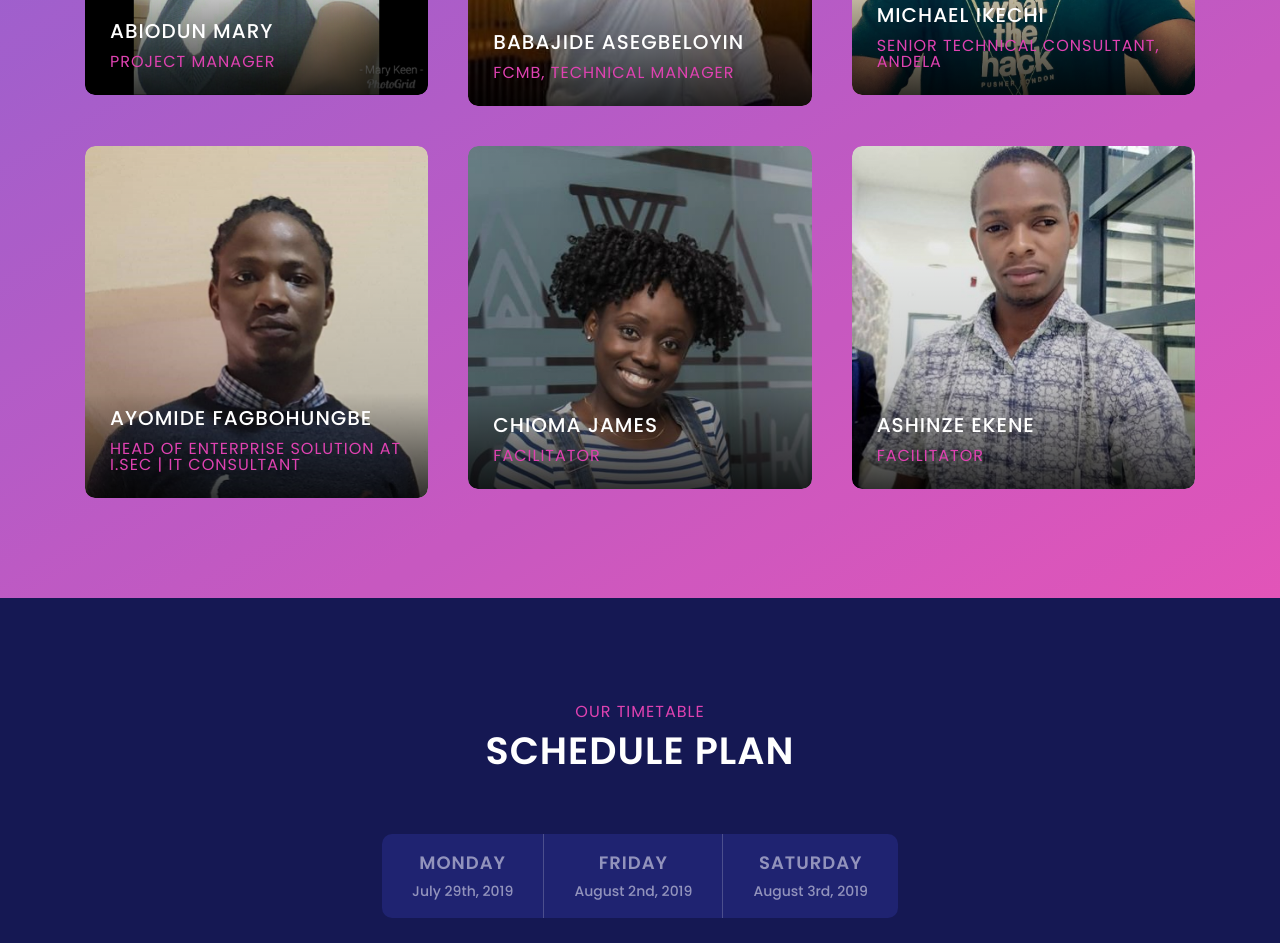
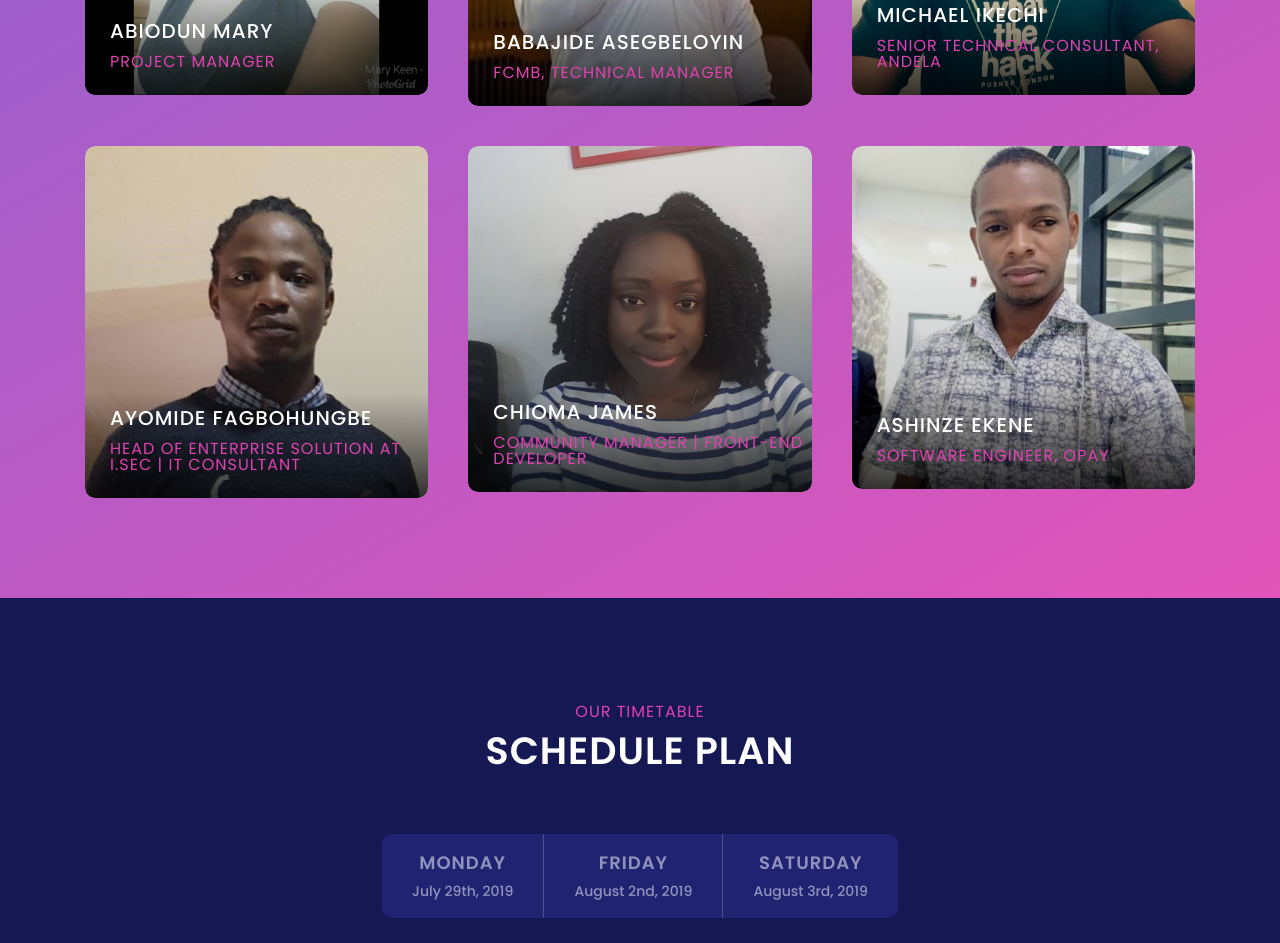
Before and after one commit to DSC-Unilag/open-hack-week-v1, a website: page index.html in a window 1280 px wide. Shown: the part 2952-3895 px from the top of the page. Drawn offline with Linux system fonts and the light colour scheme.

Commit message:
little changes

```diff
--- a/index.html
+++ b/index.html
@@ -355,11 +355,11 @@
                     <div class="single-speaker-area bg-gradient-overlay-2 wow fadeInUp" data-wow-delay="300ms">
 
                         <div class="speaker-single-thumb">
-                            <img src="img/cj.jpg" alt="">
+                            <img src="img/cj.jpeg" alt="">
                         </div>
                         <div class="speaker-info">
                             <h5>CHIOMA JAMES</h5>
-                            <p>FACILITATOR</p>
+                            <p>COMMUNITY MANAGER | FRONT-END DEVELOPER</p>
                         </div>
                     </div>
                 </div>
@@ -372,7 +372,7 @@
                         </div>
                         <div class="speaker-info">
                             <h5>ASHINZE EKENE</h5>
-                            <p>FACILITATOR</p>
+                            <p>SOFTWARE ENGINEER, OPAY</p>
                         </div>
                     </div>
                 </div>
```
Also changed, not shown: img/cj.jpeg (added), img/cj.jpg (deleted).
